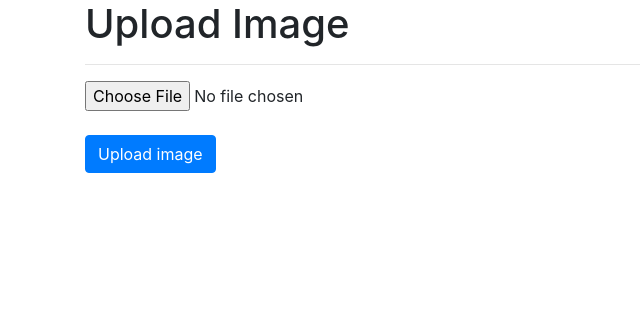
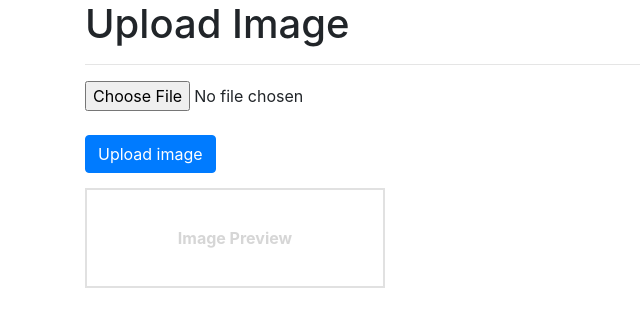
Before and after one commit to DragosPancescu/Image-Caption-Web-App, a Flask app: page / in a window 1280 px wide. Shown: the top 327 px of the page, without its empty margins (0-640 px from the left). Run offline with Flask 2, Linux system fonts and the light colour scheme; some libraries are stand-ins or nearby versions.

Commit message:
Added preview before upload of the image

```diff
--- a/website/templates/home.html
+++ b/website/templates/home.html
@@ -7,6 +7,26 @@
     <meta name="viewport" content="width=device-width, initial-scale=1.0" />
     <link rel="stylesheet" href="https://stackpath.bootstrapcdn.com/bootstrap/4.3.1/css/bootstrap.min.css" integrity="sha384-ggOyR0iXCbMQv3Xipma34MD+dH/1fQ784/j6cY/iJTQUOhcWr7x9JvoRxT2MZw1T" crossorigin="anonymous">
     <title>Home Page</title>
+
+    <style>
+        .image-preview {
+            width: 300px;
+            min-height: 100px;
+            border: 2px solid #dddd;
+            margin-top: 15px;
+
+            display: flex;
+            align-items: center;
+            justify-content: center;
+            font-weight: bold;
+            color: #cccc;
+        }
+
+        .image-preview__image {
+            display: none;
+            width: 100%;
+        }
+    </style>
 </head>
 
 <body>
@@ -22,6 +42,11 @@
 
                     <button type="submit" class="btn btn-primary">Upload image</button>
                 </form>
+
+                <div class="image-preview" id="image_preview">
+                    <img src="" alt="Image Preview" class='image-preview__image'>
+                    <span class="image-preview__default-text">Image Preview</span>
+                </div>
             </div>
         </div>
     </div>
@@ -57,5 +82,27 @@
     function filesize(elem){
         document.cookie = `filesize=${elem.files[0].size}`;
     }
+
+    const image = document.getElementById("image");
+    const previewContainer = document.getElementById("image_preview");
+    const previewImage = previewContainer.querySelector(".image-preview__image");
+    const previewDefaultText = previewContainer.querySelector(".image-preview__default-text");
+
+    image.addEventListener("change", function() {
+        const file = this.files[0];
+
+        if (file){
+            const reader = new FileReader();
+
+            previewDefaultText.style.display = "None";
+            previewImage.style.display = "Block";
+
+            reader.addEventListener("load", function(){
+                previewImage.setAttribute("src", this.result);
+            });
+
+            reader.readAsDataURL(file);
+        }
+    });
 </script>
 </html>
```
Also changed, not shown: images/WhatsApp_Image_2021-04-19_at_14.26.00.jpeg (added), images/WhatsApp_Image_2021-04-19_at_14.30.27_3.jpeg (added).
